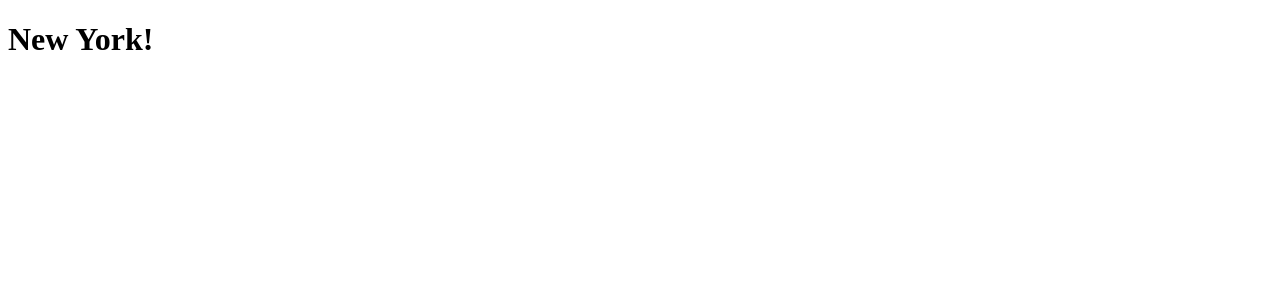
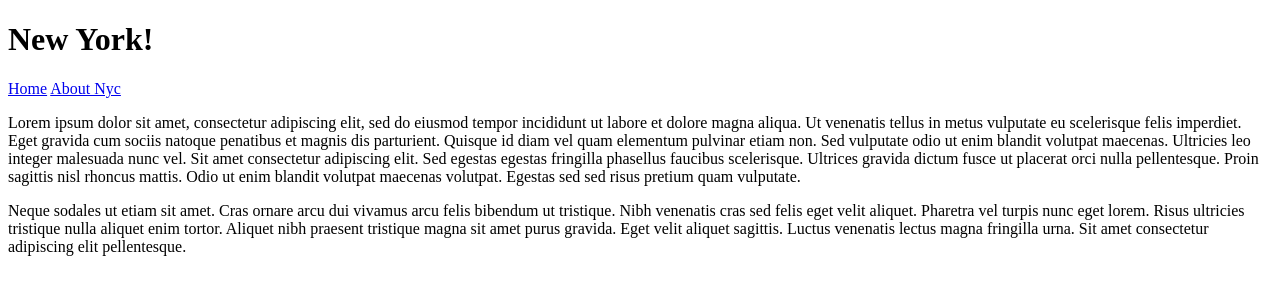
Before and after one commit to Lexiama/simple-travel-site, a plain HTML site: page index.html in a window 1280 px wide. Drawn offline with Linux system fonts and the light colour scheme.

```diff
--- a/index.html
+++ b/index.html
@@ -5,6 +5,34 @@
      </head>
     <body>
         <h1> New York! </h1>
+
+        <p>
+            <nav>
+            <a href="index.html">Home</a>
+            <a href="aboutnyc.html">About Nyc</a>
+
+        </p>
+
+        <p>
+            Lorem ipsum dolor sit amet, consectetur adipiscing elit, sed do eiusmod tempor incididunt ut labore et dolore magna aliqua.
+            Ut venenatis tellus in metus vulputate eu scelerisque felis imperdiet.
+             Eget gravida cum sociis natoque penatibus et magnis dis parturient.
+            Quisque id diam vel quam elementum pulvinar etiam non. Sed vulputate odio ut enim blandit volutpat maecenas.
+            Ultricies leo integer malesuada nunc vel. Sit amet consectetur
+            adipiscing elit. Sed egestas egestas fringilla phasellus faucibus scelerisque.
+            Ultrices gravida dictum fusce ut placerat orci nulla pellentesque. Proin sagittis nisl rhoncus mattis.
+            Odio ut enim blandit volutpat maecenas volutpat. Egestas sed sed risus pretium quam vulputate.
+         </p>
+
+        <p>
+             Neque sodales ut etiam sit amet. Cras ornare arcu dui
+            vivamus arcu felis bibendum ut tristique. Nibh venenatis cras sed felis eget velit aliquet.
+            Pharetra vel turpis nunc eget lorem. Risus ultricies tristique nulla aliquet enim tortor.
+            Aliquet nibh praesent tristique magna sit amet purus gravida. Eget velit aliquet sagittis.
+             Luctus venenatis lectus magna fringilla urna. Sit amet consectetur adipiscing elit pellentesque.
+        </p>
+
+
     </body>
 
    </html>
```
Also changed, not shown: aboutnyc.html (added, +31 -0 lines), 2 other files.
